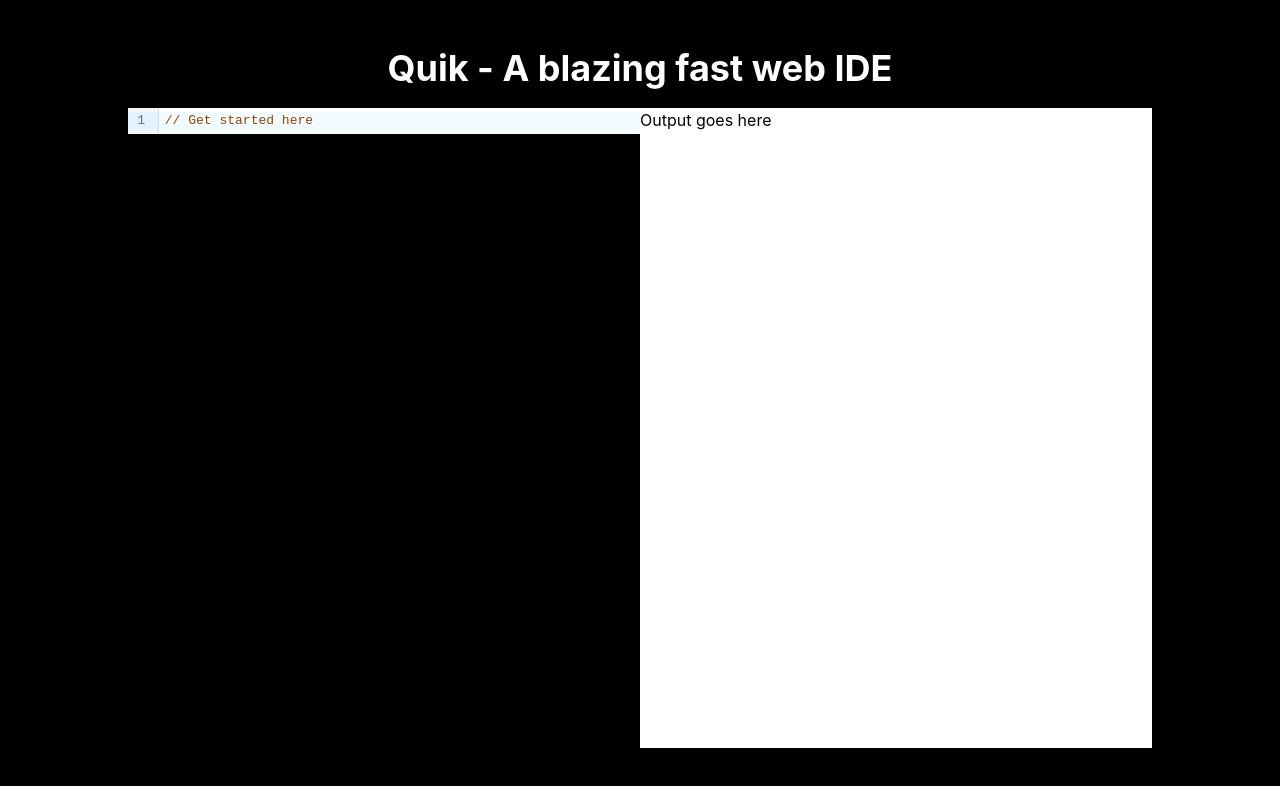
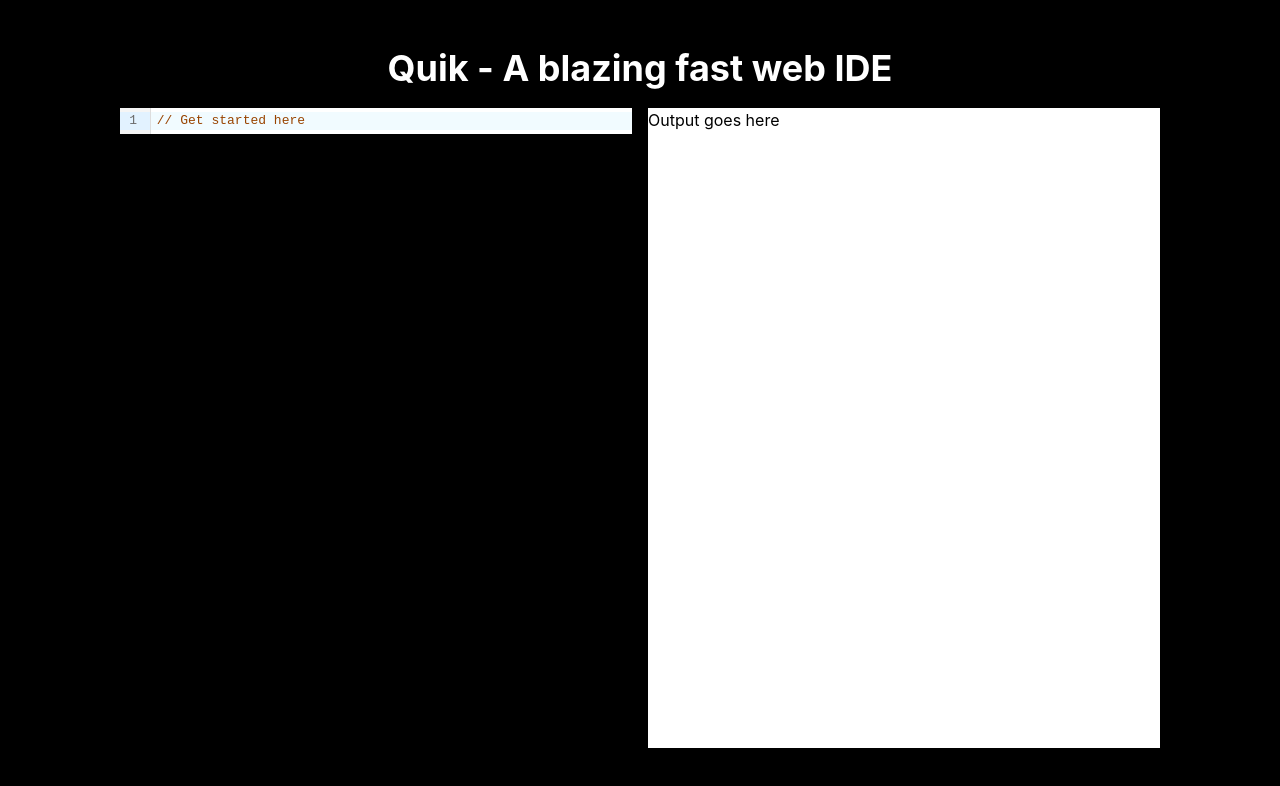
Before and after one commit to raopg/quik, a Next.js app: page / in a window 1280 px wide. Shown: the top 786 px of the page. Built offline with nearby package versions, Linux system fonts and the light colour scheme.

Commit message:
stlying isnt right, but wip

```diff
--- a/pages/index.tsx
+++ b/pages/index.tsx
@@ -15,7 +15,9 @@
         <div className="h-[40rem] w-[32rem]">
           <Editor />
         </div>
-        <div className="bg-white h-[40rem] w-[32rem]">Output goes here</div>
+        <div className="bg-white h-[40rem] w-[32rem] ml-4">
+          Output goes here
+        </div>
       </div>
     </div>
   );
```
